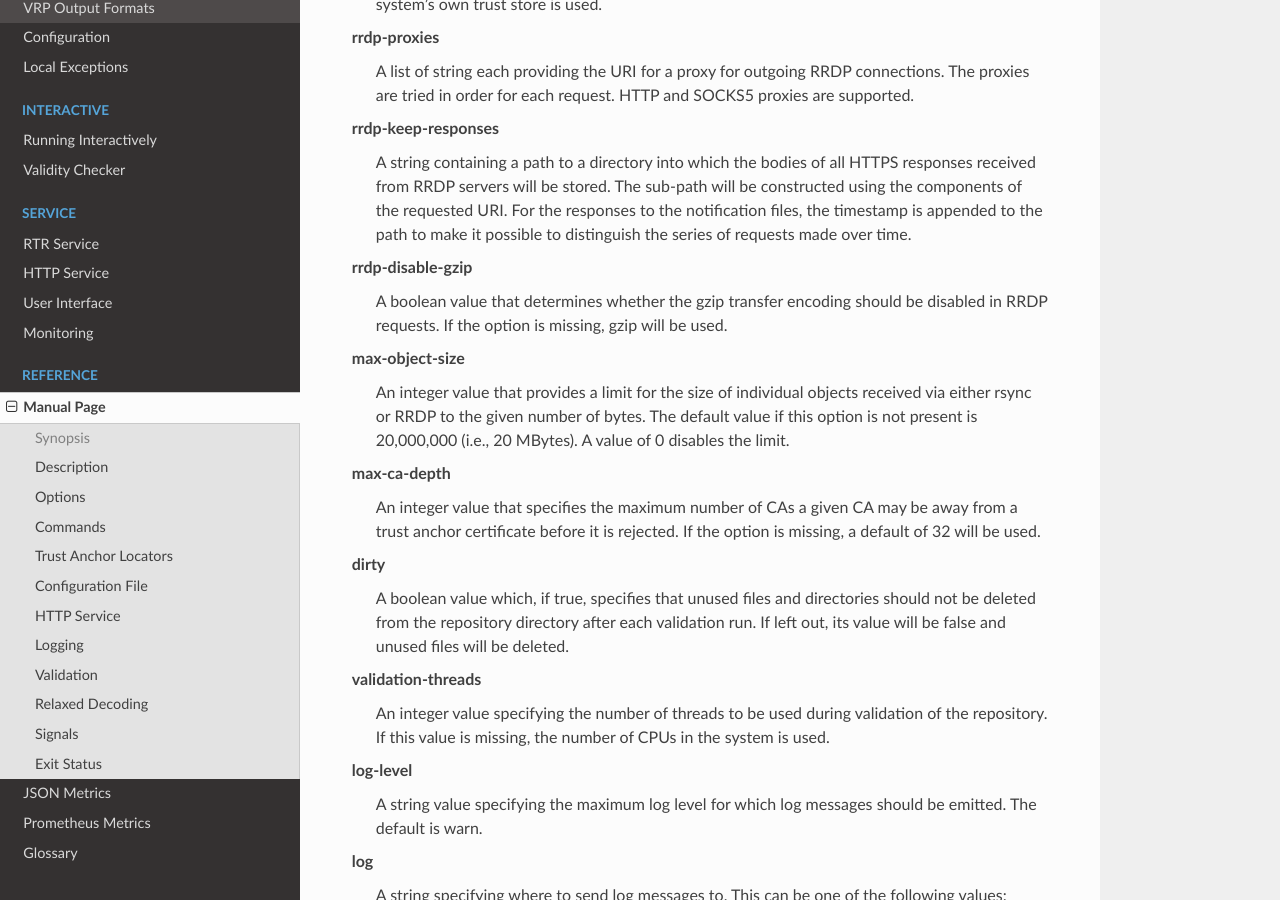
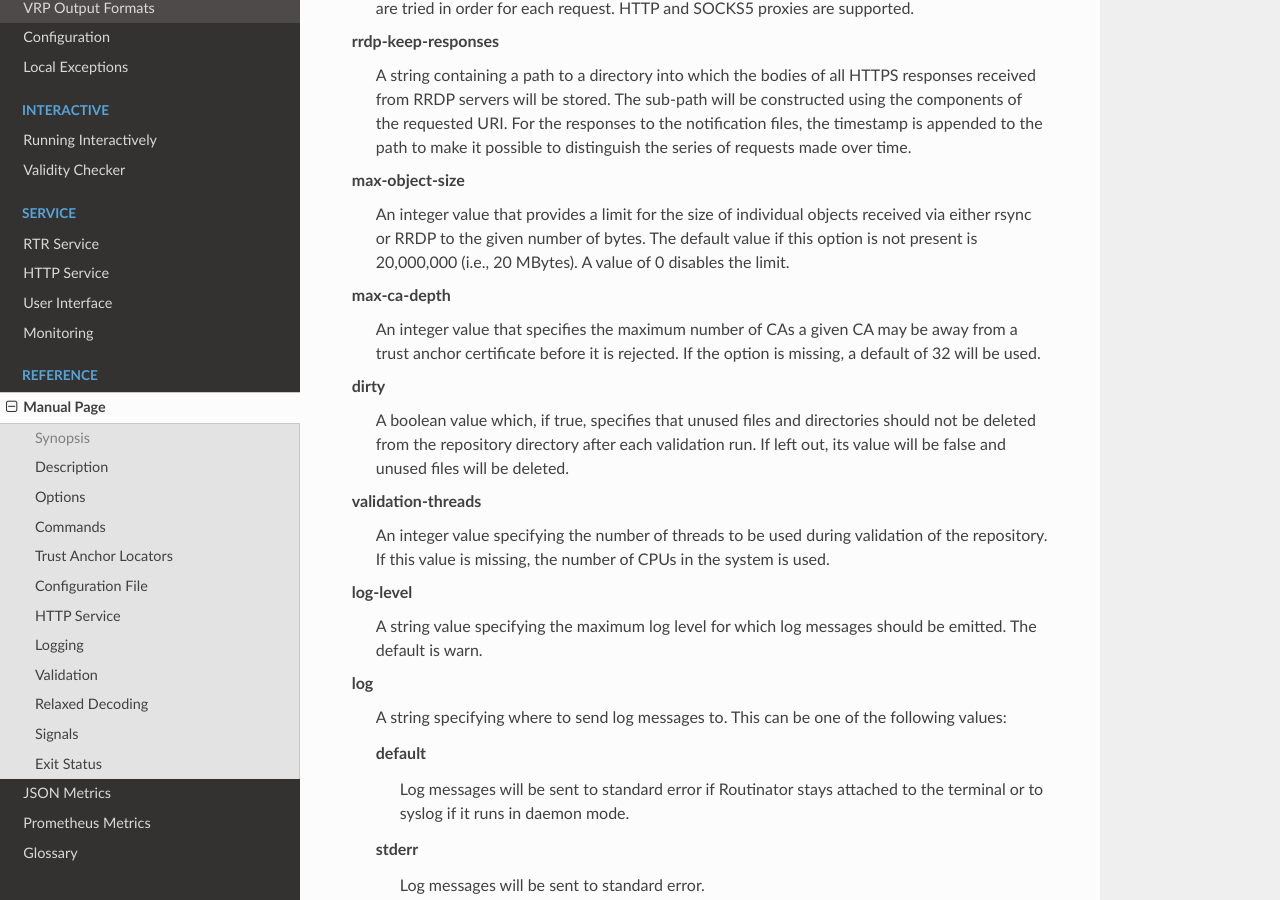
Before and after one commit to NLnetLabs/routinator, a Sphinx documentation site: the page built from source/manual-page.rst, in a window 1280 px wide and 900 px high, scrolled down 18379 px. Built offline with Sphinx 7.4.7 and the Read the Docs theme 2.0.0, drawn with Linux system fonts in a browser that asks for light colours; pages that are not in the unit, such as notebooks, are missing from menus; the version number could not be read and is left out; some of the changed text lies outside the part shown.

Commit message:
Remove `disable-gzip`

```diff
--- a/source/manual-page.rst
+++ b/source/manual-page.rst
@@ -347,10 +347,6 @@
       URI. For the responses to the notification files, the timestamp is
       appended to the path to make it possible to distinguish the series of
       requests made over time.
-
-.. option:: --rrdp-disable-gzip
-
-      If this option is present, the gzip transfer encoding is disabled.
 
 .. option:: --max-object-size=BYTES
 
@@ -1039,10 +1035,6 @@
       responses to the notification files, the timestamp is appended to the path
       to make it possible to distinguish the series of requests made over time.
 
-rrdp-disable-gzip
-      A boolean value that determines whether the gzip transfer encoding should
-      be disabled in RRDP requests. If the option is missing, gzip will be used.
-
 max-object-size
       An integer value that provides a limit for the size of individual objects
       received via either rsync or RRDP to the given number of bytes. The
```
